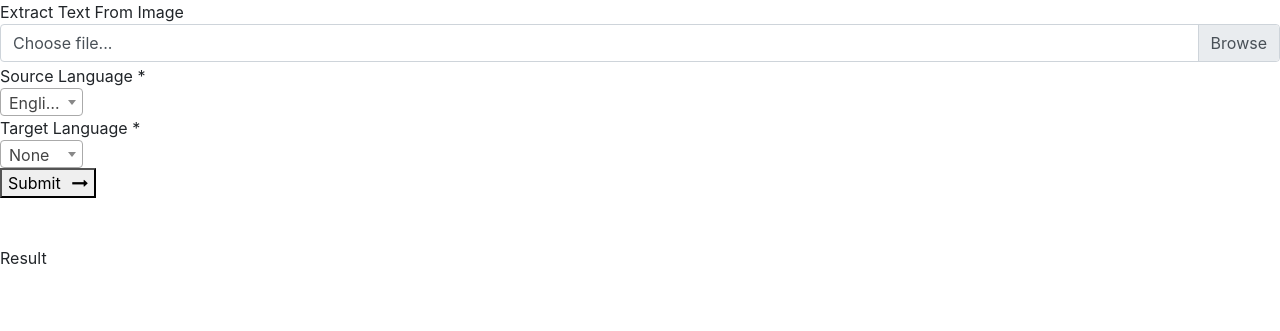
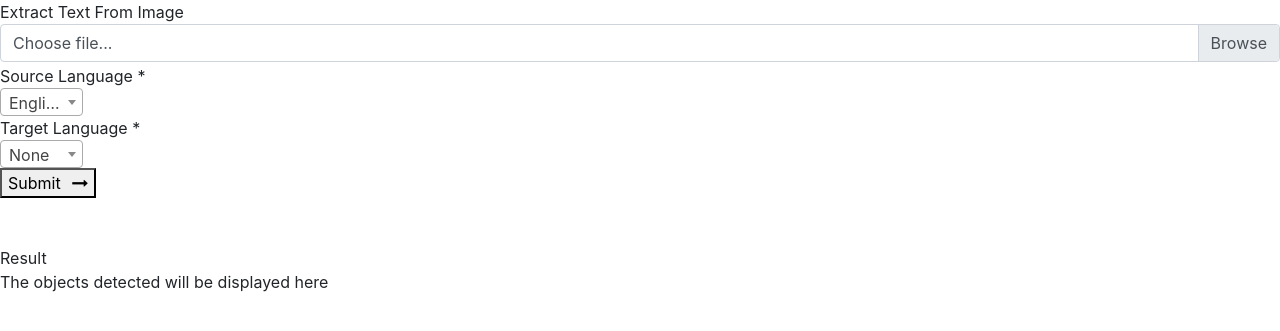
Before and after one commit to SWEN-712/final-team-project-final-team-project-team1, a Flask app: page /upload in a window 1280 px wide. Shown: the top 331 px of the page. Run offline with Flask 2, Linux system fonts and the light colour scheme; some libraries are stand-ins or nearby versions.

Commit message:
enabling object detection

```diff
--- a/FlaskApp/app.py
+++ b/FlaskApp/app.py
@@ -3,7 +3,7 @@ from flask import Flask, render_template, request
 
 import ocr_core
 import translator
-# import object_detect
+import object_detect
 
 # upload and object detection output folders
 UPLOAD_FOLDER = 'static/uploads/'
@@ -44,7 +44,7 @@ def upload_page():
             file.save(os.path.join(app.config['UPLOAD_FOLDER'], file.filename))
             lang = ocr_core.format_language(lang)
             extracted_text = ocr_core.ocr_core(file, lang)
-            # objects_detected = object_detect.object_detect(file.filename)
+            objects_detected = object_detect.object_detect(file.filename)
             if target_lang != 'None':
                 target_lang = translator.format_language(target_lang)
                 extracted_text = translator.translate(extracted_text, target_lang)
@@ -52,6 +52,20 @@ def upload_page():
             just_fname = file.filename.split(".")[0]
 
             # extract the text and display it
+            return render_template('upload.html',
+                                   msg='Successfully processed...',
+                                   extracted_text=extracted_text,
+                                   source_languages=ocr_core.SOURCE_LANGUAGE_OPTIONS,
+                                   target_languages=translator.TARGET_LANGUAGE_OPTIONS,
+                                   img_src=os.path.join(app.config[
+                                                            'UPLOAD_FOLDER'],
+                                                        file.filename),
+                                   obj_det=os.path.join(app.config[
+                                                            'OUTPUT_FOLDER'],
+                                                        just_fname + '.png'),
+                                   objects_detected = objects_detected
+                                   )
+
             # return render_template('upload.html',
             #                        msg='Successfully processed...',
             #                        extracted_text=extracted_text,
@@ -60,21 +74,7 @@ def upload_page():
             #                        img_src=os.path.join(app.config[
             #                                                 'UPLOAD_FOLDER'],
             #                                             file.filename),
-            #                        obj_det=os.path.join(app.config[
-            #                                                 'OUTPUT_FOLDER'],
-            #                                             just_fname + '.png'),
-            #                        objects_detected = objects_detected
             #                        )
-
-            return render_template('upload.html',
-                                   msg='Successfully processed...',
-                                   extracted_text=extracted_text,
-                                   source_languages=ocr_core.SOURCE_LANGUAGE_OPTIONS,
-                                   target_languages=translator.TARGET_LANGUAGE_OPTIONS,
-                                   img_src=os.path.join(app.config[
-                                                            'UPLOAD_FOLDER'],
-                                                        file.filename),
-                                   )
     elif request.method == 'GET':
         return render_template('upload.html', source_languages=ocr_core.SOURCE_LANGUAGE_OPTIONS,
                                target_languages=translator.TARGET_LANGUAGE_OPTIONS)
--- a/FlaskApp/templates/upload.html
+++ b/FlaskApp/templates/upload.html
@@ -111,17 +111,17 @@
 
 
 
-<!--					{% if objects_detected %}-->
-<!--					 <p> The objects detected in the image above is:-->
-<!--						 <b> {{ objects_detected }} </b></p>-->
+					{% if objects_detected %}
+					 <p> The objects detected in the image above is:
+						 <b> {{ objects_detected }} </b></p>
 
-<!--				   {% else %}-->
-<!--					<p> The objects detected will be displayed here </p>-->
-<!--				   {% endif %}-->
+				   {% else %}
+					<p> The objects detected will be displayed here </p>
+				   {% endif %}
 
-<!--				   {% if img_src %}-->
-<!--					 <img src="{{ obj_det }}" alt="{{objects_detected}}">-->
-<!--				   {% endif %}-->
+				   {% if img_src %}
+					 <img src="{{ obj_det }}" alt="{{objects_detected}}">
+				   {% endif %}
 
 						</div>
 					</div>
```
Also changed, not shown: 1 other file.
